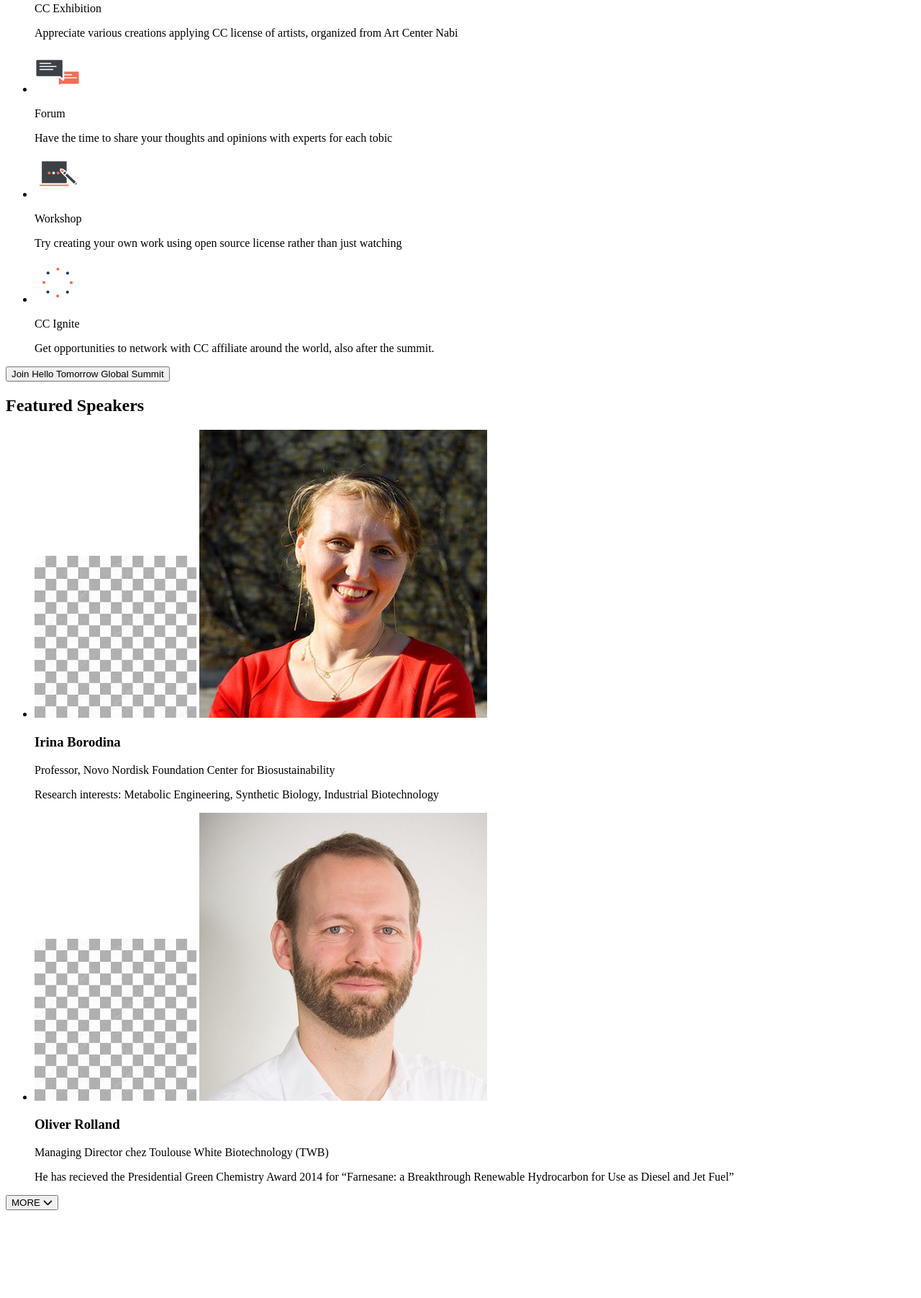
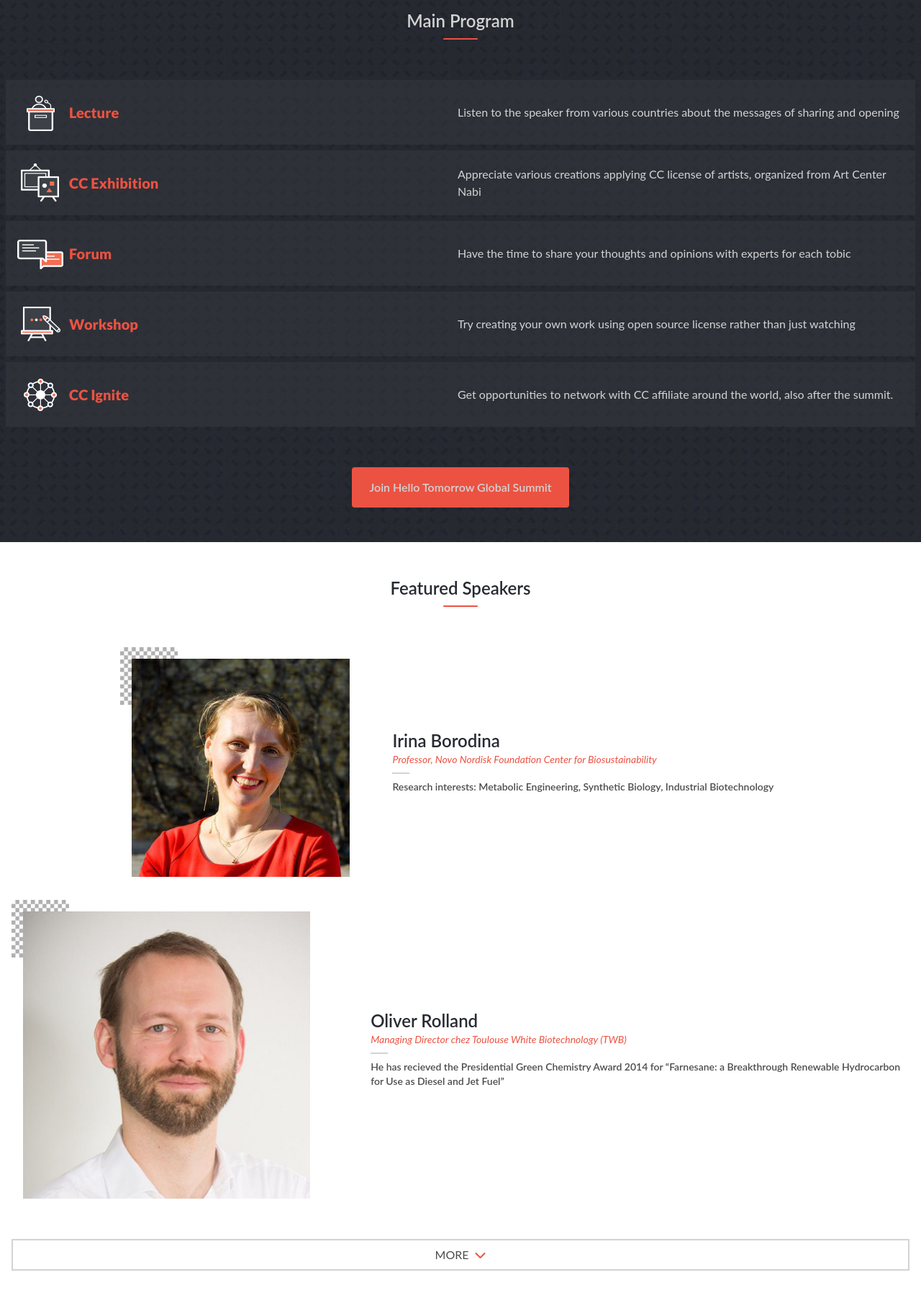
Before and after one commit to BahirHakimy/hello-tomorrow, a website: page index.html in a window 1280 px wide. Shown: the part 535-2338 px from the top of the page at 72% size. Before the commit the page ends 2224 px from the top, so only its background shows below. Drawn offline with Linux system fonts and the light colour scheme; a web font is replaced by a local one.

Commit message:
Update index.html about.html mobile version styling

```diff
--- a/index.html
+++ b/index.html
@@ -10,24 +10,10 @@
       src="https://kit.fontawesome.com/30e1c676d3.js"
       crossorigin="anonymous"
     ></script>
-    <!-- <script src="https://cdn.tailwindcss.com"></script>
-    <script>
-      tailwind.config = {
-        theme: {
-          extend: {
-            colors: {
-              primary: '#ec5242',
-              secodary: '#272a31',
-              smoke: 'd3d3d3',
-            },
-          },
-        },
-      };
-    </script> -->
   </head>
-  <body>
-    <main>
-      <header>
+  <body class="text-dark-smoke font-Lato">
+    <main class="bg-[url('./assets/backgrounds/welcome.png')] bg-cover">
+      <header class="p-4">
         <img
           width="32px"
           height="32px"
@@ -35,107 +21,167 @@
           alt="menu-icon"
         />
       </header>
-      <section id="welcome">
-        <p id="caption">"Hello! Sharing world"</p>
-        <h1>HELLO TOMORROW GLOBAL SUMMIT 2023</h1>
-        <div class="description">
+      <section
+        id="welcome"
+        class="my-12 p-4 flex flex-col justify-center items-start"
+      >
+        <p class="text-xl text-primary my-1">"Hello! Sharing world"</p>
+        <div
+          class="bg-[url('./assets/backgrounds/title.jpg')] bg-clip-text text-transparent bg-center bg-cover"
+        >
+          <h1 class="text-5xl font-bold">HELLO TOMORROW GLOBAL SUMMIT 2023</h1>
+        </div>
+        <div class="p-4 my-8 border-2 text-sm border-white border-solid">
           <p>
             Under the high patronage of Mr. Emmanuel Macron president of the
-            French republic, Welcome to the epiccenter of Deep Tech
+            French republic, Welcome to the epiccenter of Deep Tech, We present
+            you the new era of technology
           </p>
         </div>
-        <h2>2023.03.9(FRI) ~ 10(SAT)</h2>
-        <p class="location">@ Centquater Paris France</p>
+        <h2 class="text-3xl my-2 font-bold">2023.03.9(FRI) ~ 10(SAT)</h2>
+        <p class="text-sm font-semibold mb-8">
+          @ The CENTQUATRE-PARIS, 5 Rue Curial, 75019 Paris France
+        </p>
       </section>
     </main>
-    <section id="main-program">
-      <h2>Main Program</h2>
-      <div class="indicator"></div>
-      <ul id="programs">
-        <li class="program">
-          <div class="icon-set">
-            <img src="./assets/icons/lecture.png" alt="lecture-icon" />
-            <p>Lecture</p>
+    <section
+      id="main-program"
+      class="flex flex-col justify-center items-center gap-2 py-4 bg-[url('./assets/backgrounds/programs.jpg')] bg-center"
+    >
+      <h2 class="text-light text-2xl mt-8 font-semibold">Main Program</h2>
+      <div class="w-12 h-[2px] rounded mb-8 bg-primary"></div>
+      <ul id="programs" class="flex flex-col gap-2 justify-center py-4">
+        <li class="grid grid-cols-2 bg-[#383b4277] items-center mx-2 pr-2">
+          <div class="flex justify-start gap-2 items-center p-4">
+            <img
+              class="w-16 h-auto"
+              src="./assets/icons/lecture.png"
+              alt="lecture-icon"
+            />
+            <p class="text-xl font-bold text-primary w-max">Lecture</p>
           </div>
-          <p class="program-description">
+          <p class="text-light">
             Listen to the speaker from various countries about the messages of
             sharing and opening
           </p>
         </li>
-        <li class="program">
-          <div class="icon-set">
-            <img src="./assets/icons/exhibition.png" alt="exhibition-icon" />
-            <p>CC Exhibition</p>
+        <li class="grid grid-cols-2 bg-[#383b4277] items-center mx-2 pr-2">
+          <div class="flex justify-start gap-2 items-center p-4">
+            <img
+              class="w-16 h-auto"
+              src="./assets/icons/exhibition.png"
+              alt="exhibition-icon"
+            />
+            <p class="text-xl font-bold text-primary w-max">CC Exhibition</p>
           </div>
-          <p class="program-description">
+          <p class="text-light">
             Appreciate various creations applying CC license of artists,
             organized from Art Center Nabi
           </p>
         </li>
-        <li class="program">
-          <div class="icon-set">
-            <img src="./assets/icons/forum.png" alt="forum-icon" />
-            <p>Forum</p>
+        <li class="grid grid-cols-2 bg-[#383b4277] items-center mx-2 pr-2">
+          <div class="flex justify-start gap-2 items-center p-4">
+            <img
+              class="w-16 h-auto"
+              src="./assets/icons/forum.png"
+              alt="forum-icon"
+            />
+            <p class="text-xl font-bold text-primary w-max">Forum</p>
           </div>
-          <p class="program-description">
+          <p class="text-light">
             Have the time to share your thoughts and opinions with experts for
             each tobic
           </p>
         </li>
-        <li class="program">
-          <div class="icon-set">
-            <img src="./assets/icons/workshop.png" alt="workshop-icon" />
-            <p>Workshop</p>
+        <li class="grid grid-cols-2 bg-[#383b4277] items-center mx-2 pr-2">
+          <div class="flex justify-start gap-2 items-center p-4">
+            <img
+              class="w-16 h-auto"
+              src="./assets/icons/workshop.png"
+              alt="workshop-icon"
+            />
+            <p class="text-xl font-bold text-primary w-max">Workshop</p>
           </div>
-          <p class="program-description">
+          <p class="text-light">
             Try creating your own work using open source license rather than
             just watching
           </p>
         </li>
-        <li class="program">
-          <div class="icon-set">
-            <img src="./assets/icons/ignite.png" alt="ignite-icon" />
-            <p>CC Ignite</p>
+        <li class="grid grid-cols-2 bg-[#383b4277] items-center mx-2 pr-2">
+          <div class="flex justify-start gap-2 items-center p-4">
+            <img
+              class="w-16 h-auto"
+              src="./assets/icons/ignite.png"
+              alt="ignite-icon"
+            />
+            <p class="text-xl font-bold text-primary w-max">CC Ignite</p>
           </div>
-          <p class="program-description">
+          <p class="text-light">
             Get opportunities to network with CC affiliate around the world,
             also after the summit.
           </p>
         </li>
       </ul>
-      <button>Join Hello Tomorrow Global Summit</button>
+      <button
+        class="border-none px-6 py-4 m-8 font-semibold bg-primary text-light rounded"
+      >
+        Join Hello Tomorrow Global Summit
+      </button>
     </section>
-    <section id="speakers">
-      <h2>Featured Speakers</h2>
-      <div class="indicator"></div>
-      <ul id="speakers-list">
-        <li>
-          <div>
-            <img src="./assets/backgrounds/speaker.jpg" alt="pattern" />
-            <img src="./assets/images/IrinaBorodina.jpg" alt="speaker" />
+    <section
+      id="speakers"
+      class="flex flex-col justify-center items-center gap-2 p-4"
+    >
+      <h2 class="text-secodary text-2xl mt-8 font-semibold">
+        Featured Speakers
+      </h2>
+      <div class="w-12 h-[2px] rounded mb-8 bg-primary"></div>
+      <ul id="speakers-list" class="flex flex-col justify-center items-center">
+        <li class="flex justify-center items-center my-4">
+          <div class="relative flex w-2/5">
+            <img
+              class="absolute top-0 left-0 w-20 h-20"
+              src="./assets/backgrounds/speaker.jpg"
+              alt="pattern"
+            />
+            <img
+              class="w-4/5 h-4/5 z-10 ml-4 mt-4"
+              src="./assets/images/IrinaBorodina.jpg"
+              alt="speaker"
+            />
           </div>
-          <div>
-            <h3>Irina Borodina</h3>
-            <p>
+          <div class="w-3/5">
+            <h3 class="text-secodary text-2xl font-semibold">Irina Borodina</h3>
+            <p class="text-sm text-primary italic">
               Professor, Novo Nordisk Foundation Center for Biosustainability
             </p>
-            <div></div>
-            <p>
+            <div class="w-6 h-[2px] bg-light my-2"></div>
+            <p class="text-sm font-semibold">
               Research interests: Metabolic Engineering, Synthetic Biology,
               Industrial Biotechnology
             </p>
           </div>
         </li>
-        <li>
-          <div>
-            <img src="./assets/backgrounds/speaker.jpg" alt="pattern" />
-            <img src="./assets/images/OliverRolland.jpg" alt="speaker" />
+        <li class="flex justify-center items-center my-4">
+          <div class="relative flex w-2/5">
+            <img
+              class="absolute top-0 left-0 w-20 h-20"
+              src="./assets/backgrounds/speaker.jpg"
+              alt="pattern"
+            />
+            <img
+              class="w-4/5 h-4/5 z-10 ml-4 mt-4"
+              src="./assets/images/OliverRolland.jpg"
+              alt="speaker"
+            />
           </div>
-          <div>
-            <h3>Oliver Rolland</h3>
-            <p>Managing Director chez Toulouse White Biotechnology (TWB)</p>
-            <div></div>
-            <p>
+          <div class="w-3/5">
+            <h3 class="text-secodary text-2xl font-semibold">Oliver Rolland</h3>
+            <p class="text-sm text-primary italic">
+              Managing Director chez Toulouse White Biotechnology (TWB)
+            </p>
+            <div class="w-6 h-[2px] bg-light my-2"></div>
+            <p class="text-sm font-semibold">
               He has recieved the Presidential Green Chemistry Award 2014 for
               “Farnesane: a Breakthrough Renewable Hydrocarbon for Use as Diesel
               and Jet Fuel”
@@ -143,7 +189,11 @@
           </div>
         </li>
       </ul>
-      <button>MORE <i class="fa-solid fa-chevron-down"></i></button>
+      <button
+        class="flex gap-2 justify-center items-center border-2 border-light w-full p-2 m-8"
+      >
+        MORE <i class="fa-solid fa-chevron-down text-primary"></i>
+      </button>
     </section>
   </body>
 </html>
--- /dev/null
+++ b/tailwind.config.js
@@ -0,0 +1,17 @@
+/** @type {import('tailwindcss').Config} */
+module.exports = {
+  content: ['./*.html'],
+  theme: {
+    extend: {
+      colors: {
+        primary: '#ec5242',
+        'primary-transparent': '#ec524299',
+        secodary: '#272a31',
+        light: '#d3d3d3',
+        'dark-smoke': '#4c4c4c',
+      },
+      fontFamily: { Lato: 'Lato', Cocogoose: 'Cocogoose' },
+    },
+  },
+  plugins: [],
+};
```
Also changed, not shown: about.html (+82 -54 lines), package.json (added, +19 -0 lines), README.md, assets/fonts/cocogoose/Cocogoose Pro Block Border Trial.ttf (deleted), assets/fonts/cocogoose/Cocogoose Pro Block Gradient Trial.ttf (deleted), assets/fonts/cocogoose/Cocogoose Pro Block Innerline Trial.ttf (deleted), assets/fonts/cocogoose/Cocogoose Pro Block Shadow-black Trial.ttf (deleted), assets/fonts/cocogoose/Cocogoose Pro Inline Trial.ttf (deleted), assets/fonts/cocogoose/Cocogoose-Light.ttf (renamed from assets/fonts/cocogoose/Cocogoose Pro Light Trial.ttf), assets/fonts/cocogoose/Cocogoose-Regular-Italic.ttf (renamed from assets/fonts/cocogoose/Cocogoose Pro Regular Italic Trial.ttf), assets/fonts/cocogoose/Cocogoose-Regular.ttf (renamed from assets/fonts/cocogoose/Cocogoose Pro Regular Trial.ttf), assets/fonts/cocogoose/Cocogoose-SemiLight.ttf (renamed from assets/fonts/cocogoose/Cocogoose Pro SemiLight Trial.ttf), assets/fonts/cocogoose/Cocogoose-Thin.ttf (renamed from assets/fonts/cocogoose/Cocogoose Pro Thin Trial.ttf), style.css, 4 other files.
